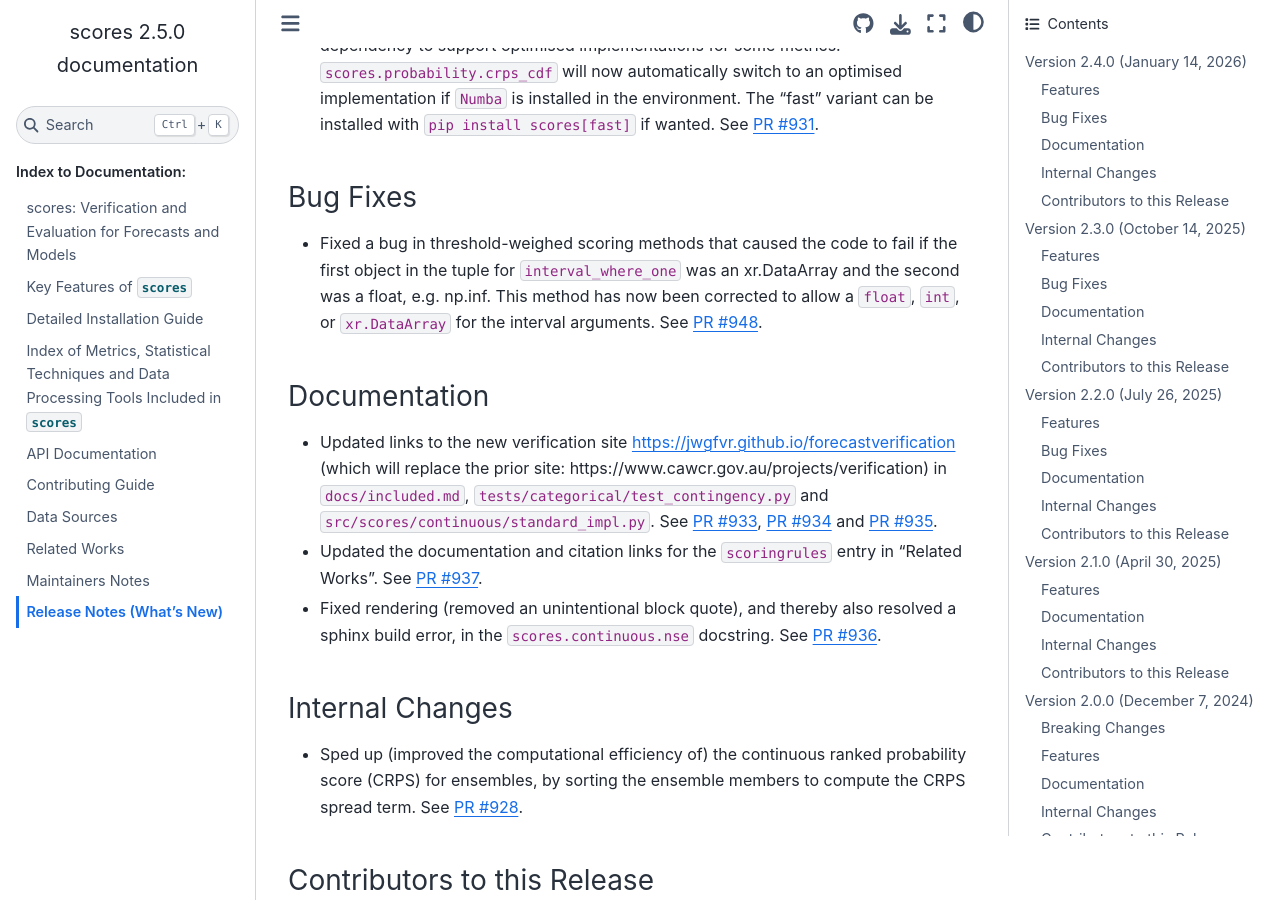
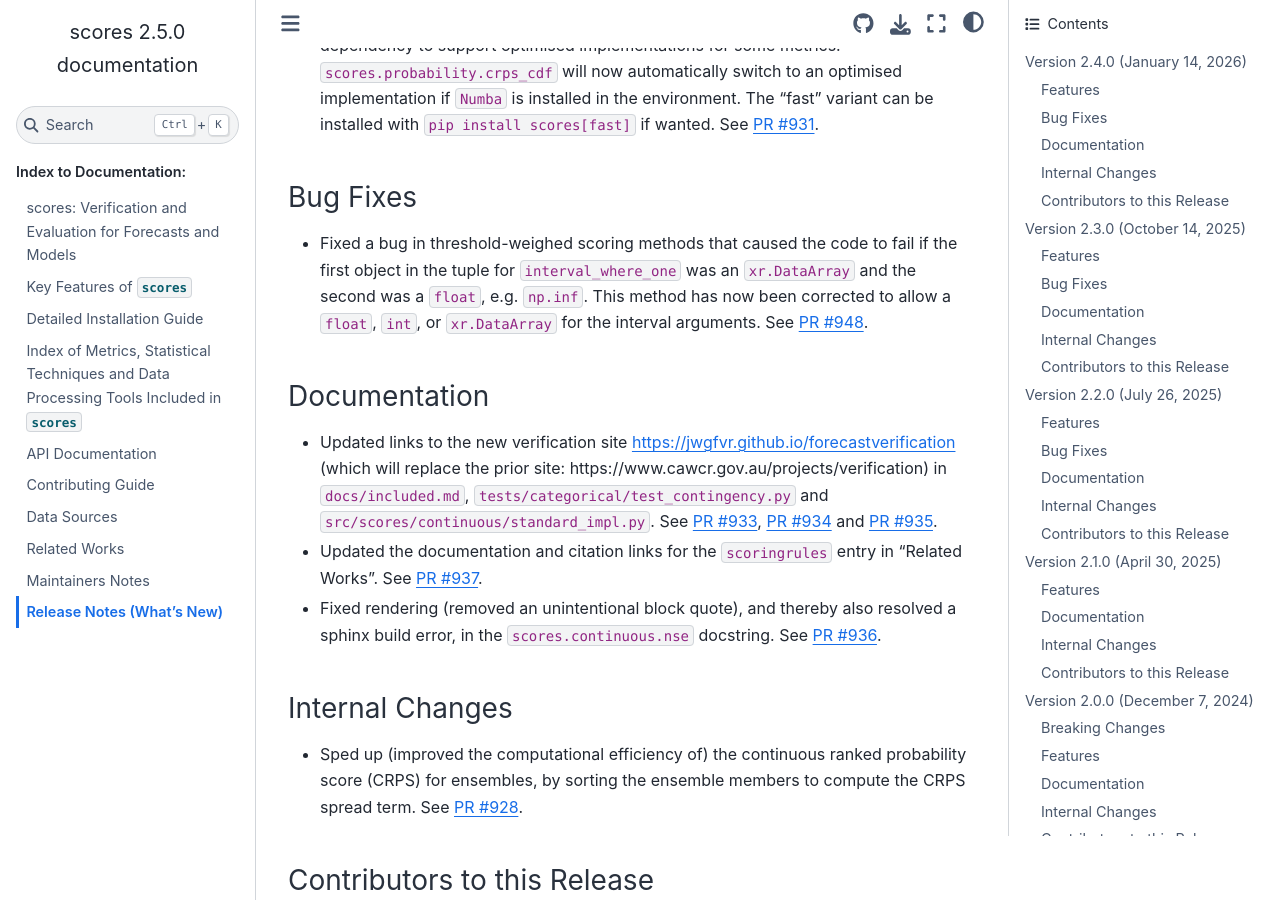
Before and after one commit to nci/scores, a Sphinx documentation site: the page built from docs/release_notes.md, in a window 1280 px wide and 900 px high, scrolled down 356 px. Built offline with Sphinx 7.4.7 and the Sphinx Book theme 1.1.4, drawn with Linux system fonts in a browser that asks for light colours; pages that are not in the unit, such as notebooks, are missing from menus.

Commit message:
Put more syntax in backticks

```diff
--- a/docs/release_notes.md
+++ b/docs/release_notes.md
@@ -10,7 +10,7 @@ For a list of all changes in this release, see the [full changelog](https://gith
 
 ### Bug Fixes
 
-- Fixed a bug in threshold-weighed scoring methods that caused the code to fail if the first object in the tuple for `interval_where_one` was an xr.DataArray and the second was a float, e.g. np.inf. This method has now been corrected to allow a `float`, `int`, or `xr.DataArray` for the interval arguments. See [PR #948](https://github.com/nci/scores/pull/948).
+- Fixed a bug in threshold-weighed scoring methods that caused the code to fail if the first object in the tuple for `interval_where_one` was an `xr.DataArray` and the second was a `float`, e.g. `np.inf`. This method has now been corrected to allow a `float`, `int`, or `xr.DataArray` for the interval arguments. See [PR #948](https://github.com/nci/scores/pull/948).
 
 ### Documentation
 
```
